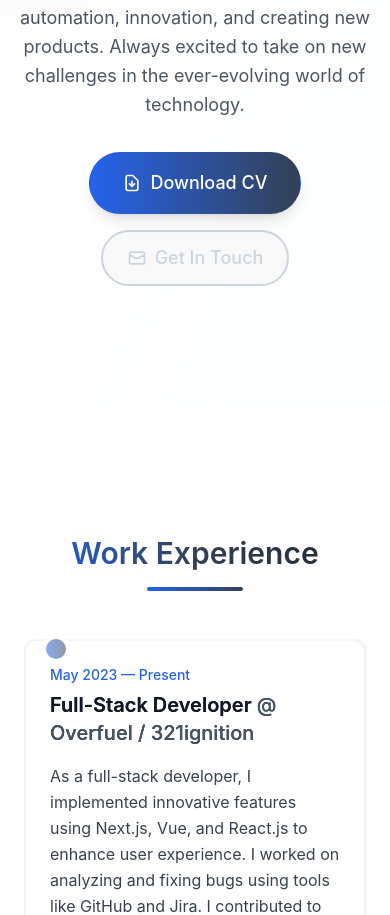
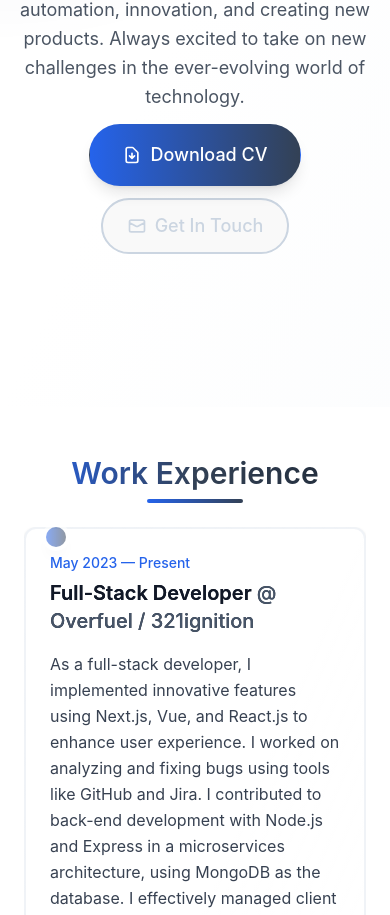
Before and after one commit to luisfrm/portfolios-react, a React (Vite) app: page / in a window 390 px wide. Shown: the part 437-1352 px from the top of the page. Built offline with nearby package versions, Linux system fonts and the light colour scheme.

Commit message:
update spacing between sections

```diff
--- a/src/components/Contact/Contact.tsx
+++ b/src/components/Contact/Contact.tsx
@@ -16,15 +16,15 @@ interface Props {
 }
 
 const CONTACT_STYLES = {
-	container: "space-y-6",
+	container: "space-y-4 sm:space-y-6",
 	title: cn(
 		"text-3xl font-semibold text-center",
 		"bg-gradient-to-r from-blue-600 via-slate-700 to-gray-800 bg-clip-text text-transparent",
 		"dark:from-blue-400 dark:via-slate-400 dark:to-gray-300",
 		"mb-4"
 	),
-	decorativeLine: "w-24 h-1 bg-gradient-to-r from-blue-600 to-slate-700 mx-auto mb-8 rounded-full",
-	contactInfo: "space-y-4",
+	decorativeLine: "w-24 h-1 bg-gradient-to-r from-blue-600 to-slate-700 mx-auto mb-4 sm:mb-6 lg:mb-8 rounded-full",
+	contactInfo: "space-y-3 sm:space-y-4",
 	contactItem: cn(
 		"flex items-center space-x-3 font-semibold text-lg",
 		"hover:text-blue-600 dark:hover:text-blue-400 transition-colors duration-300"
--- a/src/components/Layout/ModernHero.tsx
+++ b/src/components/Layout/ModernHero.tsx
@@ -116,7 +116,7 @@ export function HeroContent({ name, role, about, onDownloadCV, onContactClick }:
 
       {/* Call to action buttons - Final elements */}
       <AnimatedSection animation="fade-up" delay={800} threshold={0}>
-        <div className="flex flex-col sm:flex-row gap-4 justify-center items-center">
+        <div className="flex flex-col sm:flex-row gap-3 sm:gap-4 justify-center items-center">
           <button
             onClick={onDownloadCV}
             className={cn(HERO_STYLES.ctaButton, "hover:scale-105 transition-transform duration-300")}
--- a/src/components/Projects/Projects.tsx
+++ b/src/components/Projects/Projects.tsx
@@ -20,15 +20,15 @@ interface Props {
 }
 
 const PROJECTS_STYLES = {
-	container: cn(LAYOUT.CONTAINER_MAX_WIDTH, "mx-auto", SPACING.SECTION, "py-16"),
+	  container: cn(LAYOUT.CONTAINER_MAX_WIDTH, "mx-auto", SPACING.SECTION, "py-8 sm:py-12 lg:py-16"),
 	title: cn(
 		TYPOGRAPHY.SECTION_TITLE,
 		"bg-gradient-to-r from-blue-600 via-slate-700 to-gray-800 bg-clip-text text-transparent",
 		"dark:from-blue-400 dark:via-slate-400 dark:to-gray-300",
 		"mb-4"
 	),
-	decorativeLine: "w-24 h-1 bg-gradient-to-r from-blue-600 to-slate-700 mx-auto mb-16 rounded-full",
-	grid: "grid grid-cols-1 lg:grid-cols-2 gap-8 lg:gap-12"
+	decorativeLine: "w-24 h-1 bg-gradient-to-r from-blue-600 to-slate-700 mx-auto mb-8 sm:mb-12 lg:mb-16 rounded-full",
+	grid: "grid grid-cols-1 lg:grid-cols-2 gap-6 sm:gap-8 lg:gap-12"
 } as const
 
 const getDelayClass = (index: number) => {
--- a/src/components/Skills/Skills.tsx
+++ b/src/components/Skills/Skills.tsx
@@ -7,7 +7,7 @@ import type { Skill, SkillCategory } from "@/lib/types/content";
 // Constants for skills styling
 const SKILLS_STYLES = {
 	container: cn("id-skills", SPACING.SECTION),
-	categoriesGrid: "grid grid-cols-1 md:grid-cols-2 lg:grid-cols-3 gap-6",
+	categoriesGrid: "grid grid-cols-1 md:grid-cols-2 lg:grid-cols-3 gap-4 sm:gap-6",
 	categoryCard: "p-4 rounded-lg border",
 	categoryTitle: TYPOGRAPHY.CATEGORY_TITLE,
 	skillsContainer: cn("flex flex-wrap", SPACING.FLEX_GAP_2),
@@ -18,7 +18,7 @@ const SKILLS_STYLES = {
 		"dark:from-blue-400 dark:via-slate-400 dark:to-gray-300",
 		"text-center mb-4"
 	),
-	decorativeLine: "w-24 h-1 bg-gradient-to-r from-blue-600 to-slate-700 mx-auto mb-12 rounded-full"
+	decorativeLine: "w-24 h-1 bg-gradient-to-r from-blue-600 to-slate-700 mx-auto mb-6 sm:mb-8 lg:mb-12 rounded-full"
 } as const;
 
 interface SkillsProps {
--- a/src/components/WorkExperienceAccordion/WorkExperience.tsx
+++ b/src/components/WorkExperienceAccordion/WorkExperience.tsx
@@ -7,11 +7,11 @@ import type { WorkExperiences, WorkExperiencesList } from "@/lib/types.d"
 
 // Constants for timeline styling
 const TIMELINE_STYLES = {
-	container: cn(LAYOUT.CONTAINER_MAX_WIDTH, "mx-auto", SPACING.SECTION, "py-16"),
+	container: cn(LAYOUT.CONTAINER_MAX_WIDTH, "mx-auto", SPACING.SECTION, "py-8 sm:py-12 lg:py-16"),
 	timeline: "relative",
 	timelineLine: "absolute left-8 top-0 h-full w-0.5 bg-gradient-to-b from-blue-600 via-slate-600 to-gray-700 md:left-1/2 opacity-40",
 	timelineDot: "absolute left-8 h-5 w-5 -translate-x-1/2 rounded-full bg-gradient-to-r from-blue-600 to-slate-700 md:left-1/2 shadow-lg ring-4 ring-background z-10",
-	experienceContainer: cn("mb-16 flex flex-col", SPACING.FLEX_GAP_8, "group"),
+	experienceContainer: cn("mb-8 sm:mb-12 lg:mb-16 flex flex-col", SPACING.FLEX_GAP_8, "group"),
 	spacer: "hidden flex-1 md:block"
 } as const
 
@@ -129,7 +129,7 @@ export default function WorkExperience({ workExperiences }: WorkExperienceProps)
 		<section id="experience" className={TIMELINE_STYLES.container}>
 			{/* Section title with gradient effect */}
 			<AnimatedSection animation="fade-scale" delay={0}>
-				<div className="text-center mb-12">
+				<div className="text-center mb-6 sm:mb-8 lg:mb-12">
 					<h2 className={cn(
 						TYPOGRAPHY.SECTION_TITLE,
 						"bg-gradient-to-r from-blue-600 via-slate-700 to-gray-800 bg-clip-text text-transparent",
@@ -137,7 +137,7 @@ export default function WorkExperience({ workExperiences }: WorkExperienceProps)
 					)}>
 						{title}
 					</h2>
-					<div className="w-24 h-1 bg-gradient-to-r from-blue-600 to-slate-700 mx-auto mt-4 rounded-full"></div>
+					<div className="w-24 h-1 bg-gradient-to-r from-blue-600 to-slate-700 mx-auto mt-2 sm:mt-3 lg:mt-4 rounded-full"></div>
 				</div>
 			</AnimatedSection>
 			<Timeline experiences={workExperiencesList} />
--- a/src/index.css
+++ b/src/index.css
@@ -452,4 +452,21 @@ button:focus-visible {
     overflow-x: hidden !important;
     max-width: 100vw !important;
   }
+
+  /* Smaller spacing for cards and containers */
+  .space-y-8 > :not([hidden]) ~ :not([hidden]) {
+    margin-top: 1rem !important;
+  }
+
+  .space-y-6 > :not([hidden]) ~ :not([hidden]) {
+    margin-top: 0.75rem !important;
+  }
+
+  .gap-8 {
+    gap: 1rem !important;
+  }
+
+  .gap-6 {
+    gap: 0.75rem !important;
+  }
 }
--- a/src/lib/constants.ts
+++ b/src/lib/constants.ts
@@ -25,8 +25,8 @@ export const NAV_CONFIG = {
 // Layout
 export const LAYOUT = {
   CONTAINER_MAX_WIDTH: 'max-w-7xl',
-  CONTENT_GAP: 'gap-16',
-  CARD_GAP: 'gap-5'
+  CONTENT_GAP: 'gap-8 sm:gap-12 lg:gap-16',
+  CARD_GAP: 'gap-3 sm:gap-4 lg:gap-5'
 } as const;
 
 // Typography
@@ -52,13 +52,13 @@ export const COLORS = {
 
 // Spacing
 export const SPACING = {
-  SECTION: 'space-y-6',
-  CARD_CONTENT: 'space-y-4',
+  SECTION: 'space-y-4 sm:space-y-6',
+  CARD_CONTENT: 'space-y-3 sm:space-y-4',
   FLEX_GAP_2: 'gap-2',
   FLEX_GAP_3: 'gap-3',
   FLEX_GAP_4: 'gap-4',
-  FLEX_GAP_8: 'gap-8',
-  HERO_SPACING: 'space-y-8'
+  FLEX_GAP_8: 'gap-4 sm:gap-6 lg:gap-8',
+  HERO_SPACING: 'space-y-6 sm:space-y-8'
 } as const;
 
 // Hero Styles
```
